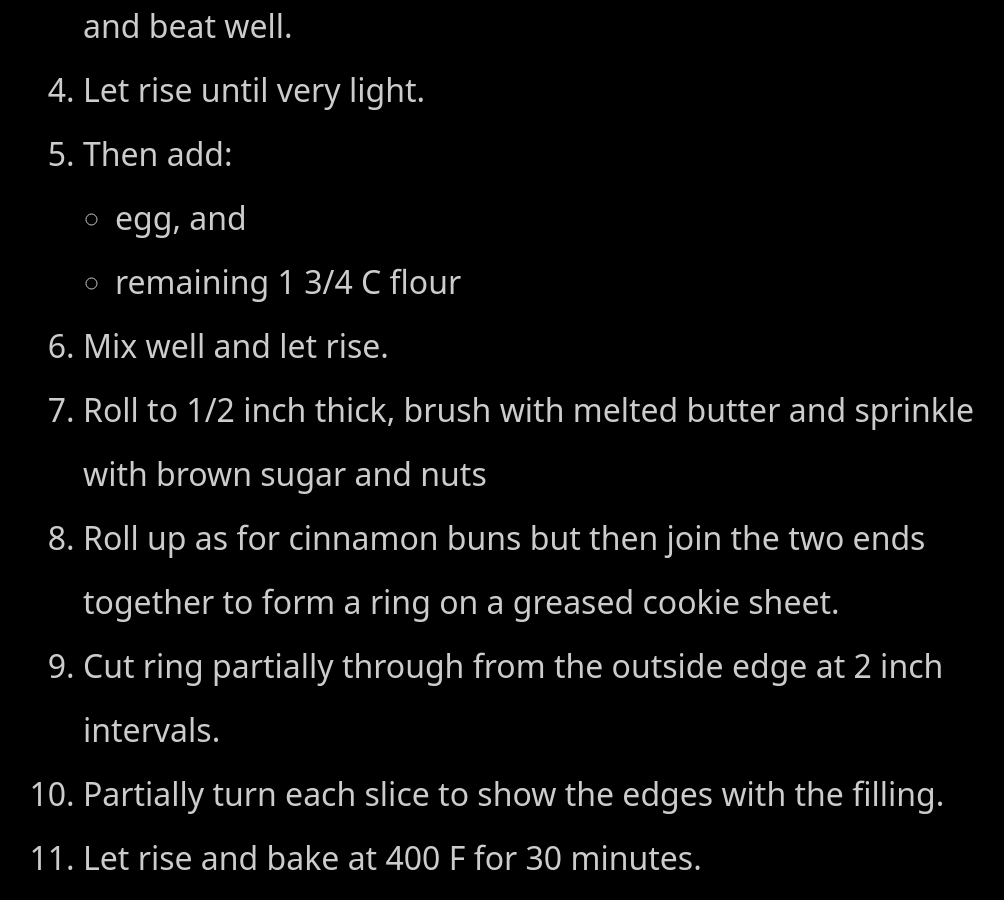
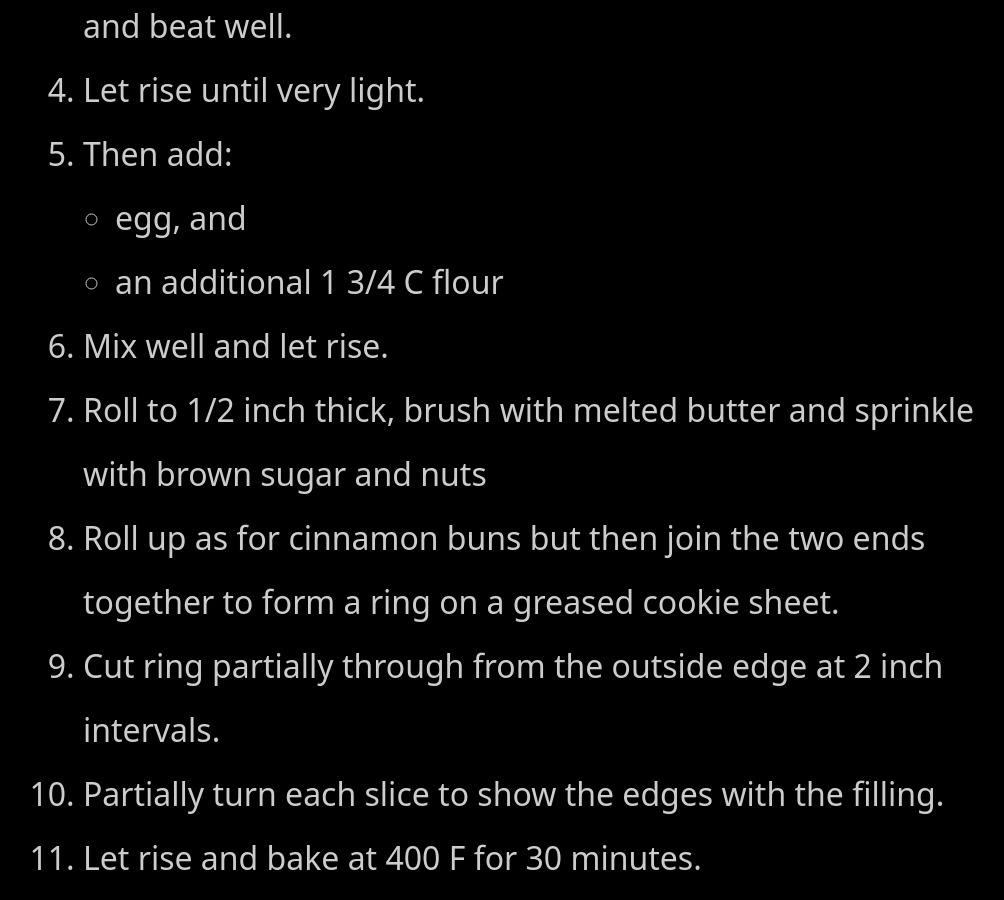
Before and after one commit to dits-family-cookbook/dits-family-cookbook.github.io, a Jekyll site: the page built from recipes/baking-and-desserts/desserts/doodies-swedish-tea-ring.md, in a window 1280 px wide and 900 px high, scrolled down 3262 px. Shown: the whole window, without its empty margins (115-1119 px from the left). Built offline with Jekyll 4.4.1, drawn with Linux system fonts in a browser that asks for light colours.

Commit message:
tea ring

```diff
--- a/recipes/baking-and-desserts/desserts/doodies-swedish-tea-ring.md
+++ b/recipes/baking-and-desserts/desserts/doodies-swedish-tea-ring.md
@@ -36,7 +36,7 @@ Glaze:
 1. Let rise until very light.
 1. Then add:
 	* egg, and
-	* remaining 1 3/4 C flour
+	* an additional 1 3/4 C flour
 1. Mix well and let rise.
 1. Roll to 1/2 inch thick, brush with melted butter and sprinkle with brown sugar and nuts
 1. Roll up as for cinnamon buns but then join the two ends together to form a ring on a greased cookie sheet.
```
